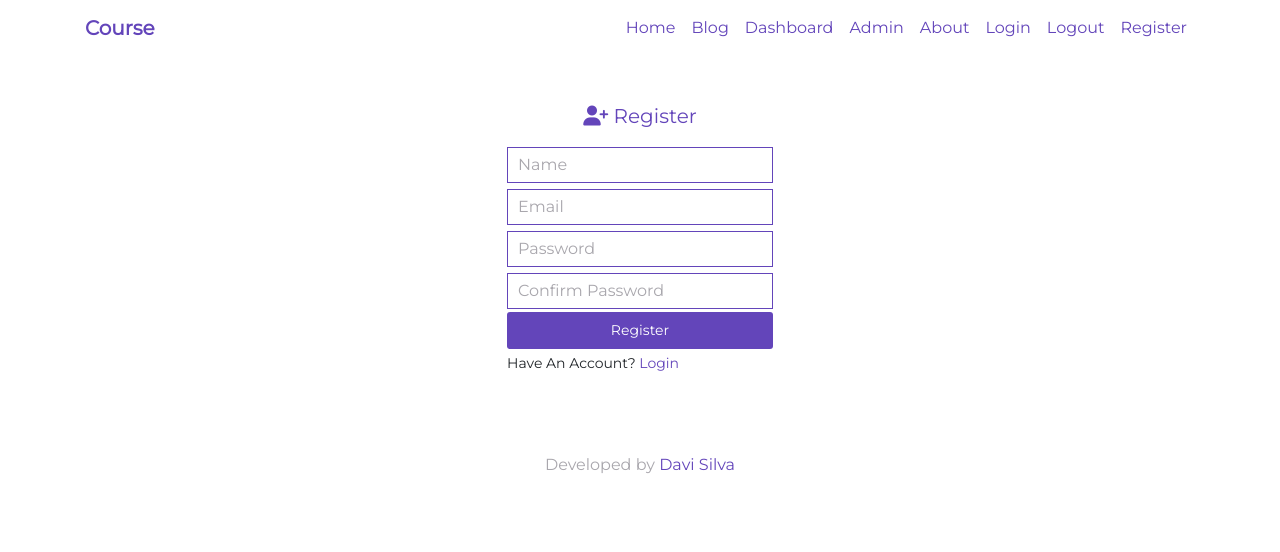
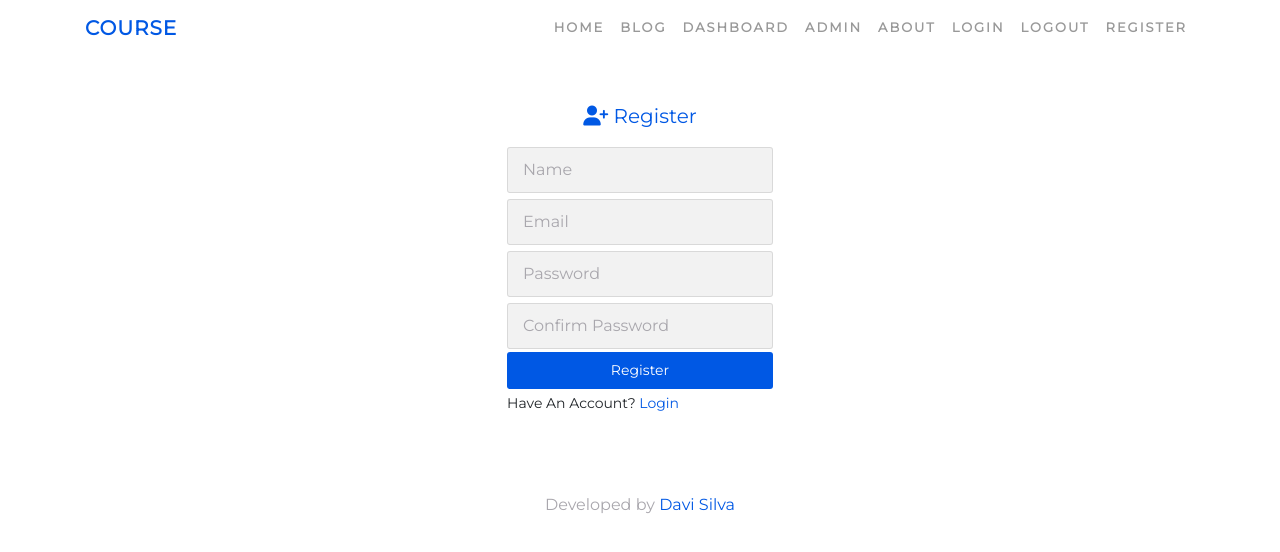
Before and after one commit to Davi-Silva/blog-frontend, a React (Create React App) app: page /register in a window 1280 px wide. Shown: the top 552 px of the page. Built offline with nearby package versions, Linux system fonts and the light colour scheme; no server answers.

Commit message:
theme colors changed.

```diff
--- a/src/App.js
+++ b/src/App.js
@@ -15,11 +15,11 @@ import BlogHome from "./pages/BlogHome";
 import About from "./pages/About";
 import Profile from "./pages/Profile";
 import UserProvider from "./contexts/UserProvider";
-import history from "./history";
+// import history from "./history";
 
 function App() {
   return (
-		<Router history={history}>
+    <Router>
       <UserProvider>
         <Navbar />
         <Route path="/" exact component={Homepage} />
--- a/src/components/layouts/Footer.component.js
+++ b/src/components/layouts/Footer.component.js
@@ -15,7 +15,7 @@ class Footer extends Component {
   };
 
   footerLinkStyle = {
-		color: "#6345ba"
+    color: "#0058e4"
   };
 
   render() {
--- a/src/components/layouts/Navbar.component.jsx
+++ b/src/components/layouts/Navbar.component.jsx
@@ -5,15 +5,24 @@ class Navbar extends Component {
   styles = {
     navbar: {
       a: {
-        color: "#6345ba",
-        textDecoration: "none"
+        color: "#999",
+        textDecoration: "none",
+        fontWeight: "900",
+        fontSize: "13px",
+        textTransform: "uppercase",
+        letterSpacing: "2px",
+        ":hover": {
+          color: "#0058e4"
+        }
       },
       brand: {
-        color: "#6345ba",
-        fontWeight: "900"
+        color: "#0058e4",
+        fontWeight: "900",
+        textTransform: "uppercase",
+        letterSpacing: "1px"
       },
       toggleButton: {
-        color: "#6345ba"
+        color: "#0058e4"
       }
     }
   };
--- a/src/pages/Login.jsx
+++ b/src/pages/Login.jsx
@@ -8,7 +8,7 @@ import {
   A
 } from "../styled-components/forms.styled-components";
 
-import LoginButton from "../components/buttons/ThirdPartyLoginButton.component";
+import LoginButton from "../components/UI/buttons/ThirdPartyLoginButton.component";
 
 class Login extends Component {
   constructor(props) {
--- a/src/pages/Profile.jsx
+++ b/src/pages/Profile.jsx
@@ -2,7 +2,7 @@ import React, { useContext, useState } from "react";
 import UserProvider from "../contexts/UserProvider";
 import Terminal from "../components/displays/Terminal";
 import Col from "../components/wrappers/Col";
-import DataTags from "../components/menus/DataTags";
+import DataTags from "../components/UI/menus/DataTags";
 import _ from "lodash";
 
 const LoginMsg =
@@ -24,7 +24,7 @@ const Profile = () => {
         {text}
       </p>
 
-      <Col className="col-4" style={{ verticalAlign: "top" }}>
+      <Col className="col-12" style={{ verticalAlign: "top" }}>
         <DataTags
           options={options}
           onClick={option => setSelected(option)}
--- a/src/pages/section/about/hero.component.jsx
+++ b/src/pages/section/about/hero.component.jsx
@@ -18,7 +18,7 @@ function Hero() {
         <div className="container">
           <div className="row">
             <div className="col-lg-7 col-md-7 col-sm-7 col-12">
-							<Title>Davi Silva</Title>
+              <Title>Course</Title>
               <SubTitle>
                 Entrepreneur
                 <SubtitleSpan>.</SubtitleSpan>
--- a/src/styled-components/forms.styled-components.jsx
+++ b/src/styled-components/forms.styled-components.jsx
@@ -1,17 +1,21 @@
 import styled from "styled-components";
 
 export const Header = styled.h5`
-	color: #6345ba;
+  color: #0058e4;
 `;
 
 export const Input = styled.input`
-	border: 1px solid #6345ba;
+  border: 1px solid rgba(0, 0, 0, 0.1);
   width: 100%;
-	padding: 5px 10px;
+  padding: 10px 15px;
   margin: 3px 0px;
   color: #a9a7ad;
+  border-radius: 3px;
+  background-color: rgba(0, 0, 0, 0.05);
+  transition: all 0.4s ease-in-out;
   :focus {
-		outline: #9d45ba;
+    border: 1px solid #0058e4;
+    box-shadow: 0px 0px 10px rgba(0, 0, 0, 0.1);
   }
   ::placeholder {
     color: #a9a7ad;
@@ -19,7 +23,7 @@ export const Input = styled.input`
 `;
 
 export const Button = styled.button`
-	background-color: #6345ba;
+  background-color: #0058e4;
   border: none;
   border-radius: 3px;
   color: #fff;
@@ -29,7 +33,7 @@ export const Button = styled.button`
   font-size: 14px;
 
   :hover {
-		background-color: #45317f;
+    background-color: #0042ab;
   }
 `;
 
@@ -38,7 +42,7 @@ export const P = styled.p`
 `;
 
 export const A = styled.a`
-	color: #6345ba;
+  color: #0058e4;
   :hover {
     color: #a9a7ad;
   }
```
Lines whose indentation alone changed are shown as unchanged.
